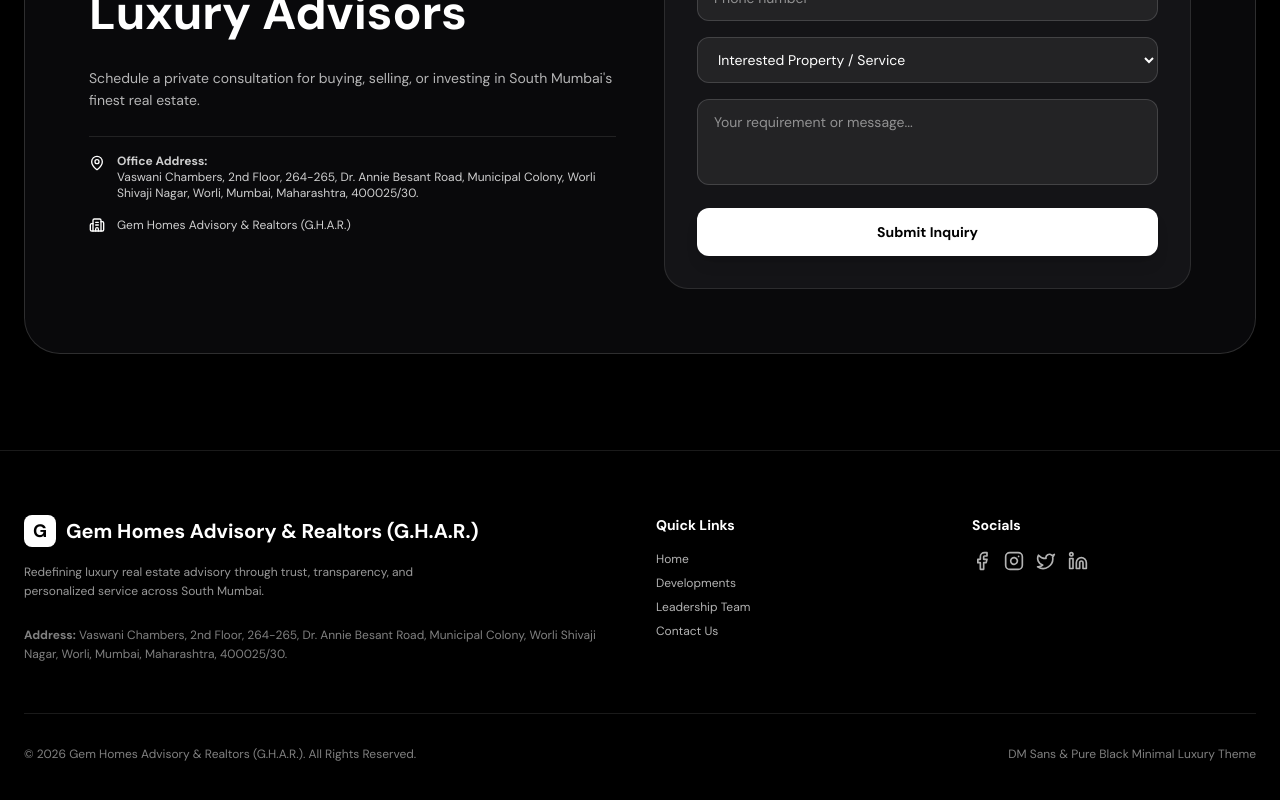
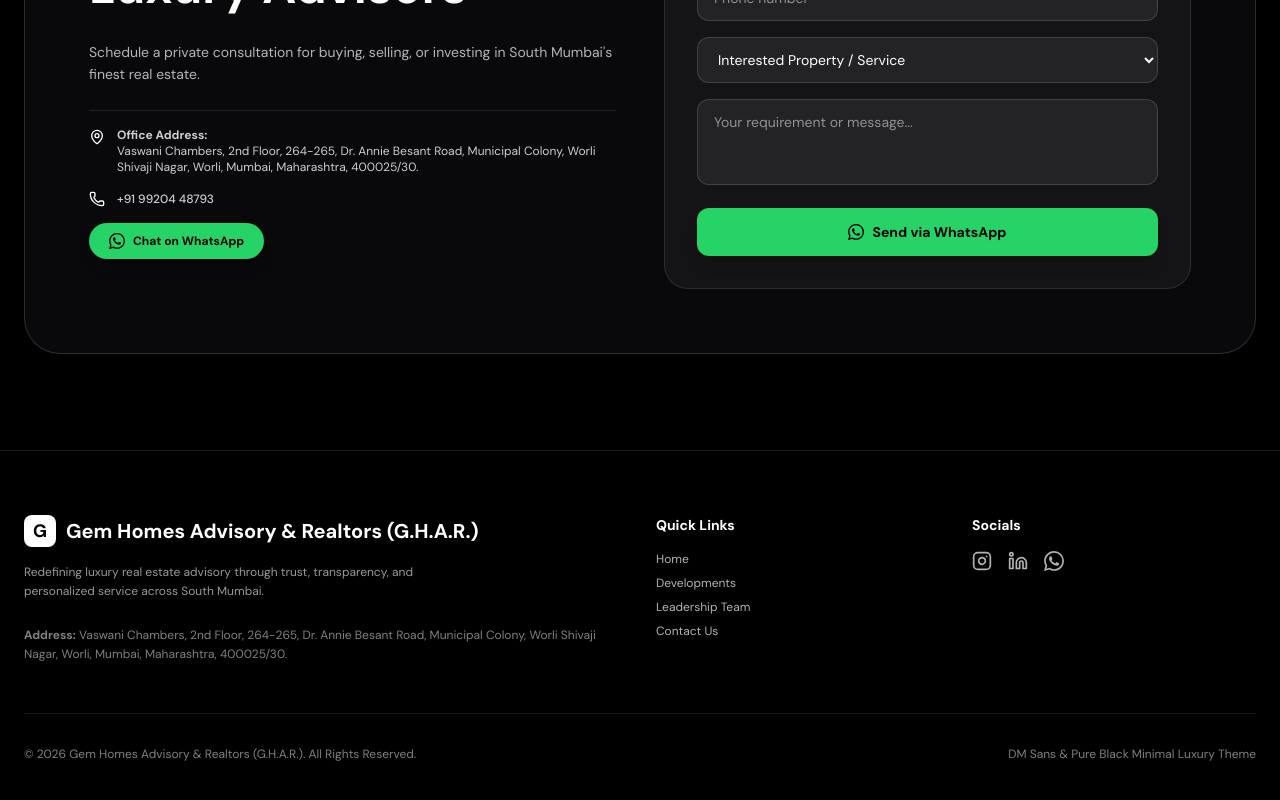
Before and after one commit to KaleSourav/G.H.A.R, a React (Vite) app: page / in a window 1280 px wide. Shown: the part 8734-9534 px from the top of the page. Built offline with nearby package versions, Linux system fonts and the light colour scheme; a web font is replaced by a local one.

Commit message:
Add WhatsApp integration, phone number, and real social links

```diff
--- a/src/components/LandingPageSections.tsx
+++ b/src/components/LandingPageSections.tsx
@@ -133,6 +133,16 @@
 
   const handleFormSubmit = (e: React.FormEvent) => {
     e.preventDefault();
+    const form = e.target as HTMLFormElement;
+    const name = (form.elements.namedItem('name') as HTMLInputElement)?.value || '';
+    const email = (form.elements.namedItem('email') as HTMLInputElement)?.value || '';
+    const phone = (form.elements.namedItem('phone') as HTMLInputElement)?.value || '';
+    const property = (form.elements.namedItem('property') as HTMLSelectElement)?.value || '';
+    const message = (form.elements.namedItem('message') as HTMLTextAreaElement)?.value || '';
+    const waMessage = encodeURIComponent(
+      `*New Inquiry – G.H.A.R.*%0A%0A*Name:* ${name}%0A*Email:* ${email}%0A*Phone:* ${phone}%0A*Interested In:* ${property}%0A*Message:* ${message}`
+    );
+    window.open(`https://wa.me/919920448793?text=${waMessage}`, '_blank');
     setFormSubmitted(true);
     setTimeout(() => setFormSubmitted(false), 5000);
   };
@@ -831,9 +841,18 @@
                 </span>
               </div>
               <div className="flex items-center gap-3 text-xs text-white/80">
-                <Building2 className="w-4 h-4 shrink-0 text-white" />
-                <span>Gem Homes Advisory & Realtors (G.H.A.R.)</span>
+                <Phone className="w-4 h-4 shrink-0 text-white" />
+                <a href="tel:+919920448793" className="hover:text-white transition-colors font-medium">+91 99204 48793</a>
               </div>
+              <a
+                href="https://wa.me/919920448793"
+                target="_blank"
+                rel="noopener noreferrer"
+                className="inline-flex items-center gap-2 px-5 py-2.5 rounded-full bg-[#25D366] text-black font-bold text-xs hover:bg-[#1ebe5d] transition-all shadow-lg hover:scale-105 active:scale-95"
+              >
+                <svg xmlns="http://www.w3.org/2000/svg" className="w-4 h-4" viewBox="0 0 24 24" fill="currentColor"><path d="M17.472 14.382c-.297-.149-1.758-.867-2.03-.967-.273-.099-.471-.148-.67.15-.197.297-.767.966-.94 1.164-.173.199-.347.223-.644.075-.297-.15-1.255-.463-2.39-1.475-.883-.788-1.48-1.761-1.653-2.059-.173-.297-.018-.458.13-.606.134-.133.298-.347.446-.52.149-.174.198-.298.298-.497.099-.198.05-.371-.025-.52-.075-.149-.669-1.612-.916-2.207-.242-.579-.487-.5-.669-.51-.173-.008-.371-.01-.57-.01-.198 0-.52.074-.792.372-.272.297-1.04 1.016-1.04 2.479 0 1.462 1.065 2.875 1.213 3.074.149.198 2.096 3.2 5.077 4.487.709.306 1.262.489 1.694.625.712.227 1.36.195 1.871.118.571-.085 1.758-.719 2.006-1.413.248-.694.248-1.289.173-1.413-.074-.124-.272-.198-.57-.347m-5.421 7.403h-.004a9.87 9.87 0 01-5.031-1.378l-.361-.214-3.741.982.998-3.648-.235-.374a9.86 9.86 0 01-1.51-5.26c.001-5.45 4.436-9.884 9.888-9.884 2.64 0 5.122 1.03 6.988 2.898a9.825 9.825 0 012.893 6.994c-.003 5.45-4.437 9.884-9.885 9.884m8.413-18.297A11.815 11.815 0 0012.05 0C5.495 0 .16 5.335.157 11.892c0 2.096.547 4.142 1.588 5.945L.057 24l6.305-1.654a11.882 11.882 0 005.683 1.448h.005c6.554 0 11.89-5.335 11.893-11.893a11.821 11.821 0 00-3.48-8.413z"/></svg>
+                Chat on WhatsApp
+              </a>
             </div>
           </div>
 
@@ -848,22 +867,26 @@
               <>
                 <input
                   type="text"
+                  name="name"
                   required
                   placeholder="Full Name"
                   className="w-full bg-zinc-800/80 border border-white/15 rounded-xl px-4 py-3 text-sm text-white placeholder:text-white/50 focus:outline-none focus:border-white"
                 />
                 <input
                   type="email"
+                  name="email"
                   required
                   placeholder="Your email address"
                   className="w-full bg-zinc-800/80 border border-white/15 rounded-xl px-4 py-3 text-sm text-white placeholder:text-white/50 focus:outline-none focus:border-white"
                 />
                 <input
                   type="tel"
+                  name="phone"
                   placeholder="Phone number"
                   className="w-full bg-zinc-800/80 border border-white/15 rounded-xl px-4 py-3 text-sm text-white placeholder:text-white/50 focus:outline-none focus:border-white"
                 />
                 <select
+                  name="property"
                   className="w-full bg-zinc-800/80 border border-white/15 rounded-xl px-4 py-3 text-sm text-white focus:outline-none focus:border-white"
                 >
                   <option value="">Interested Property / Service</option>
@@ -879,15 +902,17 @@
                   <option value="general">General Advisory</option>
                 </select>
                 <textarea
+                  name="message"
                   rows={3}
                   placeholder="Your requirement or message..."
                   className="w-full bg-zinc-800/80 border border-white/15 rounded-xl px-4 py-3 text-sm text-white placeholder:text-white/50 focus:outline-none focus:border-white resize-none"
                 />
                 <button
                   type="submit"
-                  className="w-full py-3.5 bg-white text-black font-bold text-sm rounded-xl hover:bg-zinc-200 transition-colors shadow-lg cursor-pointer"
+                  className="w-full py-3.5 bg-[#25D366] text-black font-bold text-sm rounded-xl hover:bg-[#1ebe5d] transition-colors shadow-lg cursor-pointer flex items-center justify-center gap-2"
                 >
-                  Submit Inquiry
+                  <svg xmlns="http://www.w3.org/2000/svg" className="w-4 h-4" viewBox="0 0 24 24" fill="currentColor"><path d="M17.472 14.382c-.297-.149-1.758-.867-2.03-.967-.273-.099-.471-.148-.67.15-.197.297-.767.966-.94 1.164-.173.199-.347.223-.644.075-.297-.15-1.255-.463-2.39-1.475-.883-.788-1.48-1.761-1.653-2.059-.173-.297-.018-.458.13-.606.134-.133.298-.347.446-.52.149-.174.198-.298.298-.497.099-.198.05-.371-.025-.52-.075-.149-.669-1.612-.916-2.207-.242-.579-.487-.5-.669-.51-.173-.008-.371-.01-.57-.01-.198 0-.52.074-.792.372-.272.297-1.04 1.016-1.04 2.479 0 1.462 1.065 2.875 1.213 3.074.149.198 2.096 3.2 5.077 4.487.709.306 1.262.489 1.694.625.712.227 1.36.195 1.871.118.571-.085 1.758-.719 2.006-1.413.248-.694.248-1.289.173-1.413-.074-.124-.272-.198-.57-.347m-5.421 7.403h-.004a9.87 9.87 0 01-5.031-1.378l-.361-.214-3.741.982.998-3.648-.235-.374a9.86 9.86 0 01-1.51-5.26c.001-5.45 4.436-9.884 9.888-9.884 2.64 0 5.122 1.03 6.988 2.898a9.825 9.825 0 012.893 6.994c-.003 5.45-4.437 9.884-9.885 9.884m8.413-18.297A11.815 11.815 0 0012.05 0C5.495 0 .16 5.335.157 11.892c0 2.096.547 4.142 1.588 5.945L.057 24l6.305-1.654a11.882 11.882 0 005.683 1.448h.005c6.554 0 11.89-5.335 11.893-11.893a11.821 11.821 0 00-3.48-8.413z"/></svg>
+                  Send via WhatsApp
                 </button>
               </>
             )}
@@ -926,11 +951,34 @@
 
           <div>
             <h4 className="font-bold text-sm text-white mb-4">Socials</h4>
-            <div className="flex gap-3 text-white/70">
-              <Facebook className="w-5 h-5 hover:text-white cursor-pointer" />
-              <Instagram className="w-5 h-5 hover:text-white cursor-pointer" />
-              <Twitter className="w-5 h-5 hover:text-white cursor-pointer" />
-              <Linkedin className="w-5 h-5 hover:text-white cursor-pointer" />
+            <div className="flex gap-4 text-white/70">
+              <a
+                href="https://www.instagram.com/gem_homes_advisoryandrealtors?igsh=eG55bDV5aG1mbXU%3D&utm_source=qr"
+                target="_blank"
+                rel="noopener noreferrer"
+                className="hover:text-white transition-colors"
+                aria-label="Instagram"
+              >
+                <Instagram className="w-5 h-5" />
+              </a>
+              <a
+                href="https://www.linkedin.com/company/gem-homes-advisory-realtors"
+                target="_blank"
+                rel="noopener noreferrer"
+                className="hover:text-white transition-colors"
+                aria-label="LinkedIn"
+              >
+                <Linkedin className="w-5 h-5" />
+              </a>
+              <a
+                href="https://wa.me/919920448793"
+                target="_blank"
+                rel="noopener noreferrer"
+                className="hover:text-[#25D366] transition-colors"
+                aria-label="WhatsApp"
+              >
+                <svg xmlns="http://www.w3.org/2000/svg" className="w-5 h-5" viewBox="0 0 24 24" fill="currentColor"><path d="M17.472 14.382c-.297-.149-1.758-.867-2.03-.967-.273-.099-.471-.148-.67.15-.197.297-.767.966-.94 1.164-.173.199-.347.223-.644.075-.297-.15-1.255-.463-2.39-1.475-.883-.788-1.48-1.761-1.653-2.059-.173-.297-.018-.458.13-.606.134-.133.298-.347.446-.52.149-.174.198-.298.298-.497.099-.198.05-.371-.025-.52-.075-.149-.669-1.612-.916-2.207-.242-.579-.487-.5-.669-.51-.173-.008-.371-.01-.57-.01-.198 0-.52.074-.792.372-.272.297-1.04 1.016-1.04 2.479 0 1.462 1.065 2.875 1.213 3.074.149.198 2.096 3.2 5.077 4.487.709.306 1.262.489 1.694.625.712.227 1.36.195 1.871.118.571-.085 1.758-.719 2.006-1.413.248-.694.248-1.289.173-1.413-.074-.124-.272-.198-.57-.347m-5.421 7.403h-.004a9.87 9.87 0 01-5.031-1.378l-.361-.214-3.741.982.998-3.648-.235-.374a9.86 9.86 0 01-1.51-5.26c.001-5.45 4.436-9.884 9.888-9.884 2.64 0 5.122 1.03 6.988 2.898a9.825 9.825 0 012.893 6.994c-.003 5.45-4.437 9.884-9.885 9.884m8.413-18.297A11.815 11.815 0 0012.05 0C5.495 0 .16 5.335.157 11.892c0 2.096.547 4.142 1.588 5.945L.057 24l6.305-1.654a11.882 11.882 0 005.683 1.448h.005c6.554 0 11.89-5.335 11.893-11.893a11.821 11.821 0 00-3.48-8.413z"/></svg>
+              </a>
             </div>
           </div>
         </div>
```
Also changed, not shown: 1 other file (tests, documents, lock files or other folders).
